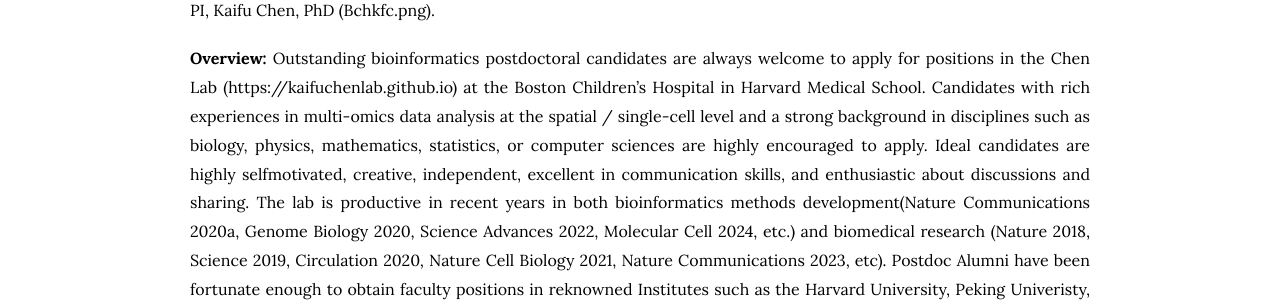
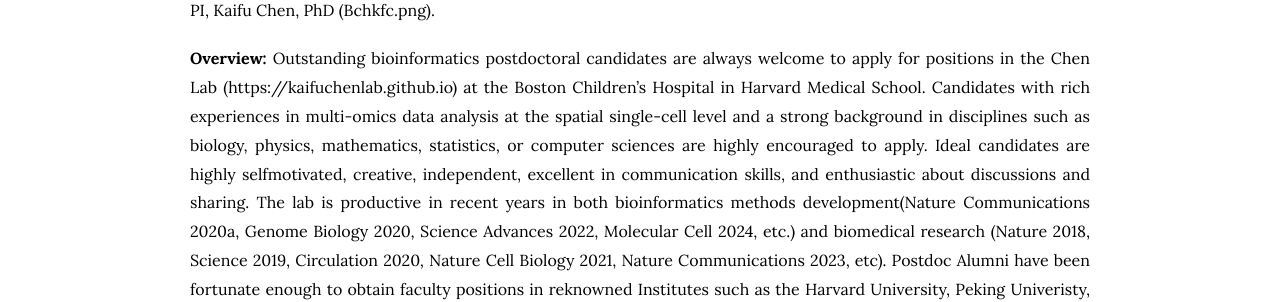
Before and after one commit to kaifuchenlab/kaifuchenlab.github.io, a Jekyll site: the page built from 5.recruit/index.md, in a window 1280 px wide. Shown: the part 290-592 px from the top of the page. Built offline with Jekyll 4.4.1, drawn with Linux system fonts in a browser that asks for light colours; some of the changed text lies outside the part shown.

```diff
--- a/5.recruit/index.md
+++ b/5.recruit/index.md
@@ -12,7 +12,7 @@ nav:
 To apply for a position, please send a CV, cover letter or research statement, and information for three references to the PI, Kaifu Chen, PhD (Bchkfc.png).
 
 
-**Overview:** Outstanding bioinformatics postdoctoral candidates are always welcome to apply for positions in the Chen Lab (https://kaifuchenlab.github.io) at the Boston Children's Hospital in Harvard Medical School. Candidates with rich experiences in multi-omics data analysis at the spatial / single-cell level and a strong background in disciplines such as biology, physics, mathematics, statistics, or computer sciences are highly encouraged to apply. Ideal candidates are highly selfmotivated, creative, independent, excellent in communication skills, and enthusiastic about discussions and sharing. The lab is productive in recent years in both bioinformatics methods development(Nature Communications 2020a, Genome Biology 2020, Science Advances 2022, Molecular Cell 2024, etc.) and biomedical research (Nature 2018, Science 2019, Circulation 2020, Nature Cell Biology 2021, Nature Communications 2023, etc). Postdoc Alumni have been fortunate enough to obtain faculty positions in reknowned Institutes such as the Harvard University, Peking Univeristy, Cornell University, Zhejiang University, Terasaki Institute and industry positions such as IT engineer in the Amazon. Both the School and Hospital offer rich and dynamic research environments. The work location is embraced by tens of other top institutes such as the Massachusetts General Hospital, Dana-Farber Cancer Institute, and Broad Institute.
+**Overview:** Outstanding bioinformatics postdoctoral candidates are always welcome to apply for positions in the Chen Lab (https://kaifuchenlab.github.io) at the Boston Children's Hospital in Harvard Medical School. Candidates with rich experiences in multi-omics data analysis at the spatial single-cell level and a strong background in disciplines such as biology, physics, mathematics, statistics, or computer sciences are highly encouraged to apply. Ideal candidates are highly selfmotivated, creative, independent, excellent in communication skills, and enthusiastic about discussions and sharing. The lab is productive in recent years in both bioinformatics methods development(Nature Communications 2020a, Genome Biology 2020, Science Advances 2022, Molecular Cell 2024, etc.) and biomedical research (Nature 2018, Science 2019, Circulation 2020, Nature Cell Biology 2021, Nature Communications 2023, etc). Postdoc Alumni have been fortunate enough to obtain faculty positions in reknowned Institutes such as the Harvard University, Peking Univeristy, Cornell University, Zhejiang University, Terasaki Institute and industry positions such as IT engineer in the Amazon. Both the School and Hospital offer rich and dynamic research environments. The work location is embraced by tens of other top institutes such as the Massachusetts General Hospital, Dana-Farber Cancer Institute, and Broad Institute.
 
 **Research Opportunities:** A postdoc in the lab can choose some of the following research directions.
 
```
